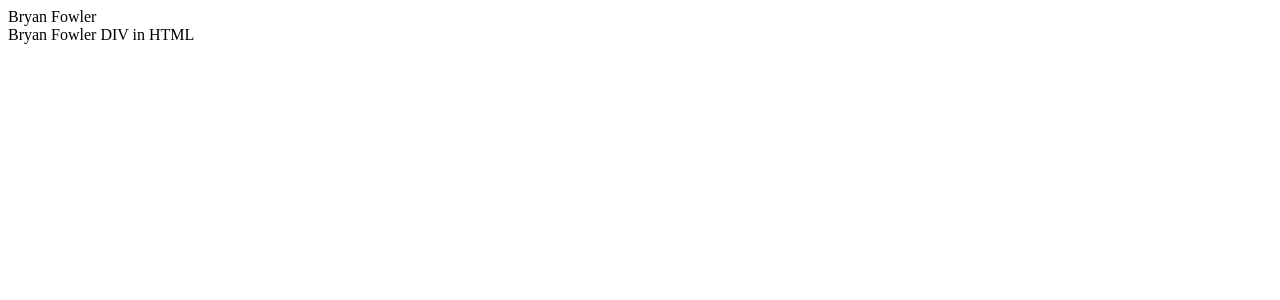
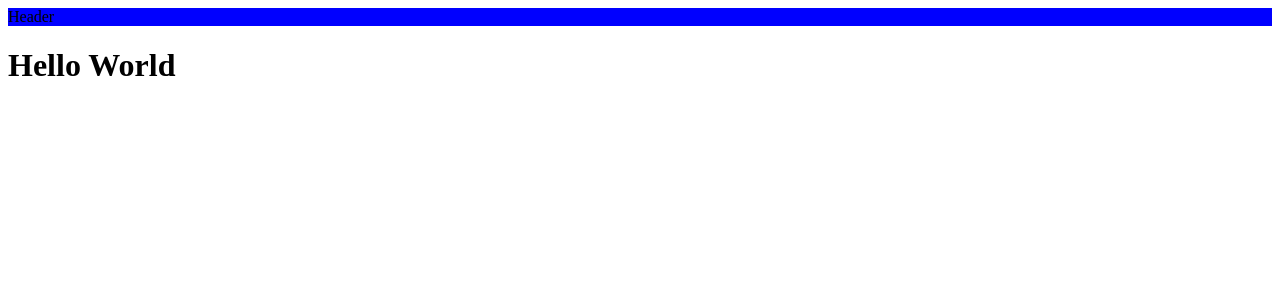
Before and after one commit to cbfowler4/cbfowler4.github.io, a React app: page / in a window 1280 px wide. Shown: the top 300 px of the page. Built offline with nearby package versions, Linux system fonts and the light colour scheme.

Commit message:
Adds header and styling skeleton

```diff
--- a/index.html
+++ b/index.html
@@ -29,7 +29,6 @@
   <body>
     <noscript>You need to enable JavaScript to run this app.</noscript>
     <div id="root"></div>
-    <div>Bryan Fowler DIV in HTML</div>
     <!--
       This HTML file is a template.
       If you open it directly in the browser, you will see an empty page.
--- a/package.json
+++ b/package.json
@@ -13,6 +13,8 @@
     "@types/node": "^16.18.39",
     "@types/react": "^18.2.18",
     "@types/react-dom": "^18.2.7",
+    "@types/react-router-dom": "^5.3.3",
+    "@types/styled-components": "^5.1.26",
     "babel-jest": "^27.4.2",
     "babel-loader": "^8.2.3",
     "babel-plugin-named-asset-import": "^0.3.8",
@@ -32,7 +34,7 @@
     "fs-extra": "^10.0.0",
     "html-webpack-plugin": "^5.5.0",
     "identity-obj-proxy": "^3.0.0",
-    "jest": "^27.4.3",
+    "jest": "^29.6.2",
     "jest-resolve": "^27.4.2",
     "jest-watch-typeahead": "^1.0.0",
     "mini-css-extract-plugin": "^2.4.5",
@@ -47,12 +49,14 @@
     "react-dev-utils": "^12.0.1",
     "react-dom": "^18.2.0",
     "react-refresh": "^0.11.0",
+    "react-router-dom": "^6.15.0",
     "resolve": "^1.20.0",
     "resolve-url-loader": "^4.0.0",
     "sass-loader": "^12.3.0",
     "semver": "^7.3.5",
     "source-map-loader": "^3.0.0",
     "style-loader": "^3.3.1",
+    "styled-components": "^6.0.7",
     "tailwindcss": "^3.0.2",
     "terser-webpack-plugin": "^5.2.5",
     "typescript": "^4.9.5",
--- a/src/App.tsx
+++ b/src/App.tsx
@@ -1,9 +1,28 @@
 import React from 'react';
+import { RouterProvider, createBrowserRouter } from 'react-router-dom'
+import Header from './components/layout/Header';
 
+const router = createBrowserRouter([
+  {
+    path: "/",
+    element: (
+      <div>
+        <h1>Hello World</h1>
+      </div>
+    ),
+  },
+  {
+    path: "about",
+    element: <div>About</div>,
+  },
+]);
 
 function App() {
   return (
-    <div>Bryan Fowler</div>
+    <>
+      <Header />
+      <RouterProvider router={router} />
+    </>
   );
 }
 
--- /dev/null
+++ b/src/components/layout/Header.tsx
@@ -0,0 +1,13 @@
+import React from 'react';
+
+import { StyledHeader } from './styled/Header.styled';
+
+const Header = () => {
+  return (
+    <StyledHeader>
+      Header
+    </StyledHeader>
+  )
+}
+
+export default Header;
--- /dev/null
+++ b/src/components/layout/styled/Header.styled.tsx
@@ -0,0 +1,5 @@
+import styled from 'styled-components'
+
+export const StyledHeader = styled.div`
+  background: blue;
+`
--- a/src/index.tsx
+++ b/src/index.tsx
@@ -2,9 +2,9 @@ import React from 'react';
 import ReactDOM from 'react-dom/client';
 
 import App from './App';
-// import { ThemeProvider } from 'styled-components';
-// import THEME from './theme';
-// import GlobalStyles from './theme/Global';
+import { ThemeProvider } from 'styled-components';
+import THEME from './theme';
+import GlobalStyles from './theme/globalStyles';
 
 const root = ReactDOM.createRoot(
   document.getElementById('root') as HTMLElement
@@ -12,9 +12,9 @@ const root = ReactDOM.createRoot(
 
 root.render(
   <React.StrictMode>
-    {/* <ThemeProvider theme={THEME}>
-      <GlobalStyles /> */}
+    <ThemeProvider theme={THEME}>
+      <GlobalStyles />
       <App />
-    {/* </ThemeProvider> */}
+    </ThemeProvider>
   </React.StrictMode>
 );
--- /dev/null
+++ b/src/theme/globalStyles.tsx
@@ -0,0 +1,9 @@
+import { createGlobalStyle } from 'styled-components'
+
+
+const GlobalStyle = createGlobalStyle`
+  body {
+  }
+`;
+
+export default GlobalStyle;
--- /dev/null
+++ b/src/theme/index.ts
@@ -0,0 +1,3 @@
+const THEME = {}
+
+export default THEME
```
Also changed, not shown: 2 other files (tests, documents, lock files or other folders).
